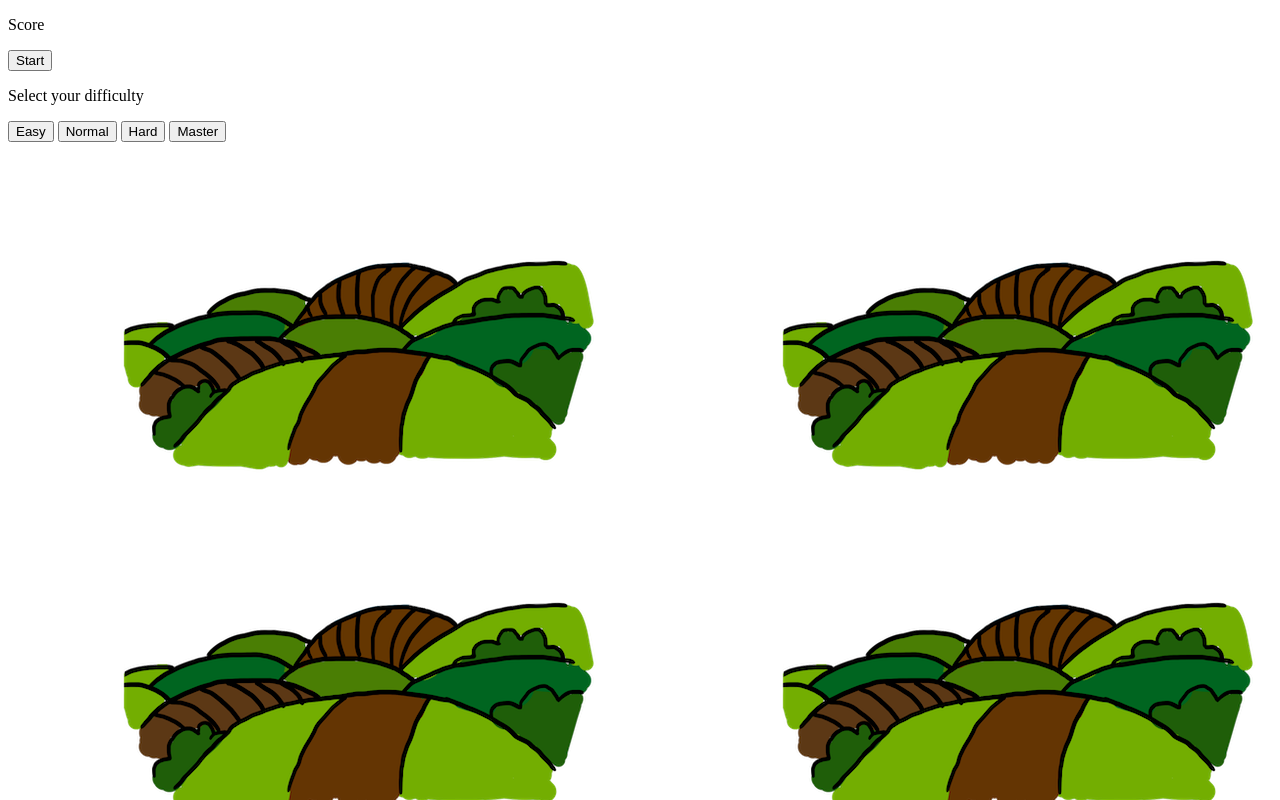
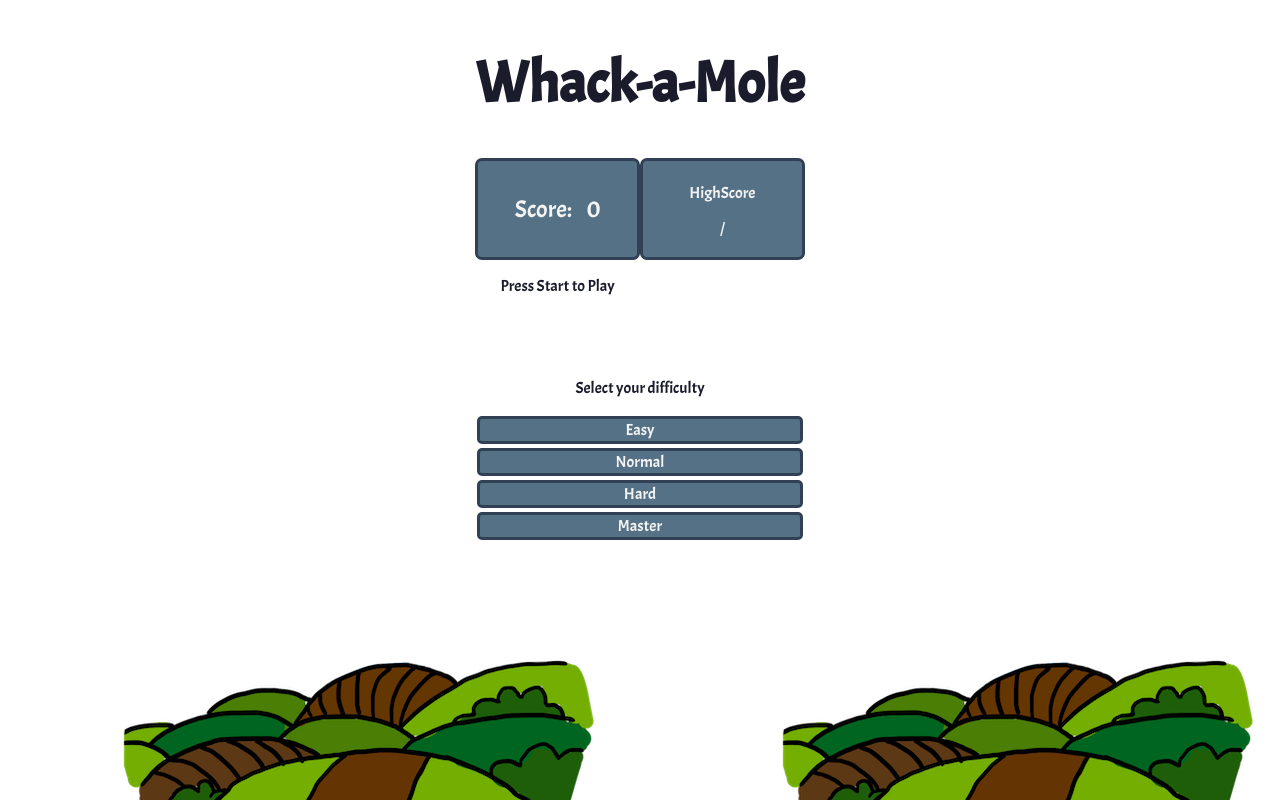
Before and after one commit to connorrooney/whackAmole, a plain HTML site: page index.html in a window 1280 px wide. Both pictures are taken after a click on the button "Start". Shown: the top 800 px of the page. Drawn offline with Linux system fonts and the light colour scheme.

Commit message:
sound effects, high score added

```diff
--- a/index.html
+++ b/index.html
@@ -4,26 +4,43 @@
   <meta charset="UTF-8">
   <meta name="viewport" content="width=device-width, initial-scale=1.0">
   <meta http-equiv="X-UA-Compatible" content="ie=edge">
+  <link rel="stylesheet" href="https://use.fontawesome.com/releases/v5.7.1/css/all.css" integrity="sha384-fnmOCqbTlWIlj8LyTjo7mOUStjsKC4pOpQbqyi7RrhN7udi9RwhKkMHpvLbHG9Sr" crossorigin="anonymous">
   <link rel="stylesheet" type="text/css" href="style.css">
+
   <title>Whack A Mole</title>
 </head>
 <body>
-    <div class="contnet">
+    <div class="content">
       <div class="top">
-        <p>Score <span id="score"></span></p>
-        <p id=info></p>
+        <h1 class=info id=bigText>Whack-a-Mole</h1>
+        <div class=topInfo>
+          <div class=score>
+            <p>Score: &nbsp;&nbsp;<span id="score"> 0 </span></p>
+          </div>
+          <div class=highscore>
+            <p>HighScore</p>
+            <span id=hiscore></span>
+            /<span id=hiscorehold></span>
+          </div>
+            <p class=info id=info>Press Start to Play</p>
+        </div>
+
         <button id=start onclick="gameDifficulty()">Start</button>
         <button id=pause onclick="pauseGame()">Pause</button>
         <button id=resume onclick="resumeGame()">Resume</button>
+        <button id=end onclick="endgame()">End Game</button>
 
         <div id=difficultyCont>
-          <p>Select your difficulty</p>
-          <button id=easy>Easy</button>
-          <button id=normal>Normal</button>
-          <button id=hard>Hard</button>
-          <button id=master>Master</button>
+          <div class=difficulty>
+            <p class=info >Select your difficulty</p>
+            <button id=easy>Easy</button>
+            <button id=normal>Normal</button>
+            <button id=hard>Hard</button>
+            <button id=master>Master</button>
+          </div>
         </div>
       </div>
+
       <div class="main">
         <div id=fieldA class=field>
           <div class=mole id=A></div>
--- a/main.js
+++ b/main.js
@@ -2,52 +2,63 @@ const startBtn = document.getElementById("start");
 const pauseBtn = document.getElementById("pause");
 const resumeBtn = document.getElementById("resume");
 const infoText = document.getElementById("info");
+const hiScoreBoard = document.getElementById("hiscore");
+const hiScoreBoardName = document.getElementById("hiscorehold");
 
-const easyBtn = document.getElementById("easy")
-const normalBtn = document.getElementById("normal")
-const hardBtn = document.getElementById("hard")
-const masterBtn = document.getElementById("master")
+
+const easyBtn = document.getElementById("easy");
+const normalBtn = document.getElementById("normal");
+const hardBtn = document.getElementById("hard");
+const masterBtn = document.getElementById("master");
 
 const holes = document.querySelectorAll('.hole');
 const moles = document.querySelectorAll('.mole');
 const scoreBoard = document.getElementById('score');
 
+let health = 3;
 let score = 0;
+let hiScore = 0;
+let difficulty = 3000;
 let isClicked = false;
 let scorePlus = false;
 let hole;
 let loop;
 let peepL;
-let difficulty = 3000;
 
+let hit = new Audio("./hit.wav");
+let miss = new Audio("./miss.wav");
 
 function holeGen() {
     hole = (Math.floor(Math.random() * 6));
     return hole;
-}
+};
 
 function peep() {
     holeGen()
     infoText.textContent = "The mole is coming!"
     moles[hole].style.display = "block";
     moles[hole].addEventListener('click', () => {
+        hit.play();
         isClicked = true;
         scorePlus = true;
         infoText.textContent = "You hit the mole!";
         moles[hole].style.display = "none"
     });
     setTimeout('clickChecker()', difficulty);
-}
+};
 
 function clickChecker() {
     if(isClicked == true) {
         isClicked = false;
+        difficulty -= 50;
+        difficultyCheck();
     } else {
         peepMiss();
     }
-}
+};
 
 function peepMiss() {
+    miss.play();
     moles[hole].style.display = "none";
     clearInterval(loop);
     clearInterval(peepL);
@@ -55,7 +66,8 @@ function peepMiss() {
     pauseBtn.style.display = "none";
     resumeBtn.style.display = "none";
     startBtn.style.display = "block";
-}
+    setTimeout('highScore();', 200)
+};
 
 function scoreGen() {
     if(scorePlus == true){
@@ -64,14 +76,31 @@ function scoreGen() {
         moles[hole].style.display = "none";
         scorePlus = false;
     }
-}
+};
+
+function difficultyCheck() {
+    if(difficulty <= 400) {
+        difficulty = 400;
+    }
+};
+
+function highScore() {
+    if(score > hiScore){
+        let name = prompt("Enter your name")
+        highScore = score;
+        hiScoreBoard.textContent = highScore;
+        hiScoreBoardName.textContent = name;
+        infoText.textContent = "You beat the High Score!"
+    }
+};
 
 function gameUpdater() {
     scoreGen();
-}
+};
 
 function gameDifficulty() {
     document.getElementById("difficultyCont").style.display = "block";
+    startBtn.style.display = "none"
     easyBtn.addEventListener('click', () => {
         difficulty = 3000;
         startGame();
@@ -88,8 +117,7 @@ function gameDifficulty() {
         difficulty = 600;
         startGame();
     })
-}
-
+};
 
 function startGame() {
     loop = setInterval("gameUpdater()", 10);
@@ -97,18 +125,31 @@ function startGame() {
     startBtn.style.display = "none";
     pauseBtn.style.display = "block";
     document.getElementById("difficultyCont").style.display = "none";
-}
+    document.getElementById("end").style.display = "block"
+    infoText.textContent = "The mole is coming!"
+};
 
 function pauseGame() {
     clearInterval(loop);
     clearInterval(peepL);
     pauseBtn.style.display = "none";
     resumeBtn.style.display = "block";
-}
+    infoText.textContent = "Game Paused";
+};
 
 function resumeGame() {
     loop = setInterval("gameUpdater()", 10);
     peepL = setInterval("peep()", difficulty);
     pauseBtn.style.display = "block";
     resumeBtn.style.display = "none";
-}
+};
+
+function endGame() {
+    clearInterval(loop);
+    clearInterval(peepL);
+    highScore();
+    moles[hole].style.display = " none";
+    score = 0;
+    scoreBoard.textContent = score;
+    infoText.textContent = "Press Start to play";
+};
--- a/style.css
+++ b/style.css
@@ -1,3 +1,10 @@
+@import url('https://fonts.googleapis.com/css?family=Acme');
+
+body {
+    /* background: #318ce7; */
+    color: #f4f4f4;
+}
+
 .field {
     display: grid;
     justify-content: center;
@@ -19,6 +26,60 @@
     grid-template-areas: 1fr 1fr;
 }
 
+.top {
+    display: grid;
+    justify-content: center;
+    font-family: 'Acme', sans-serif;
+}
+
+.topInfo {
+    display: grid;
+    grid-auto-columns: 1fr 1fr;
+    grid-auto-rows: 1fr 1fr 1fr;
+}
+
+.score {
+    grid-column-start: 1;
+    background: #557185;
+    border: 3px solid #324056;
+    font-size: 1.5rem;
+    padding: 9px;
+    border-radius: 7px;
+    text-align: center;
+}
+
+.highscore {
+    grid-column-start: 2;
+    background: #557185;
+    border: 3px solid #324056;
+    border-radius: 7px;
+    padding: 6px;
+    color: #f4f4f4;
+    text-align: center;
+}
+
+.info {
+    grid-column-start: 1;
+    grid-column-end: 2;
+    color: #1a1c2c;
+    text-align: center;
+}
+
+.health {
+    font-size: 1.5rem;
+    text-align: center;
+    color: #b14156;
+}
+
+.difficulty {
+    display: grid;
+    align-content: center;
+}
+
+#bigText {
+    font-size: 3.6rem;
+}
+
 #pause {
     display: none;
 }
@@ -30,3 +91,23 @@
 #difficultyCont {
     display: none;
 }
+
+#end {
+    display: none;
+    margin-top: 5px;
+}
+
+button {
+    background-color: #557185;
+    border: 3px solid #324056;
+    border-radius: 5px;
+    color: #f4f4f4;
+    font-family: 'Acme', sans-serif;
+    font-size: 1rem;
+    margin: 2px;
+}
+
+button:active {
+    background-color: #324056;
+    border: 3px solid #557185;
+}
```
Also changed, not shown: 2 other files.
